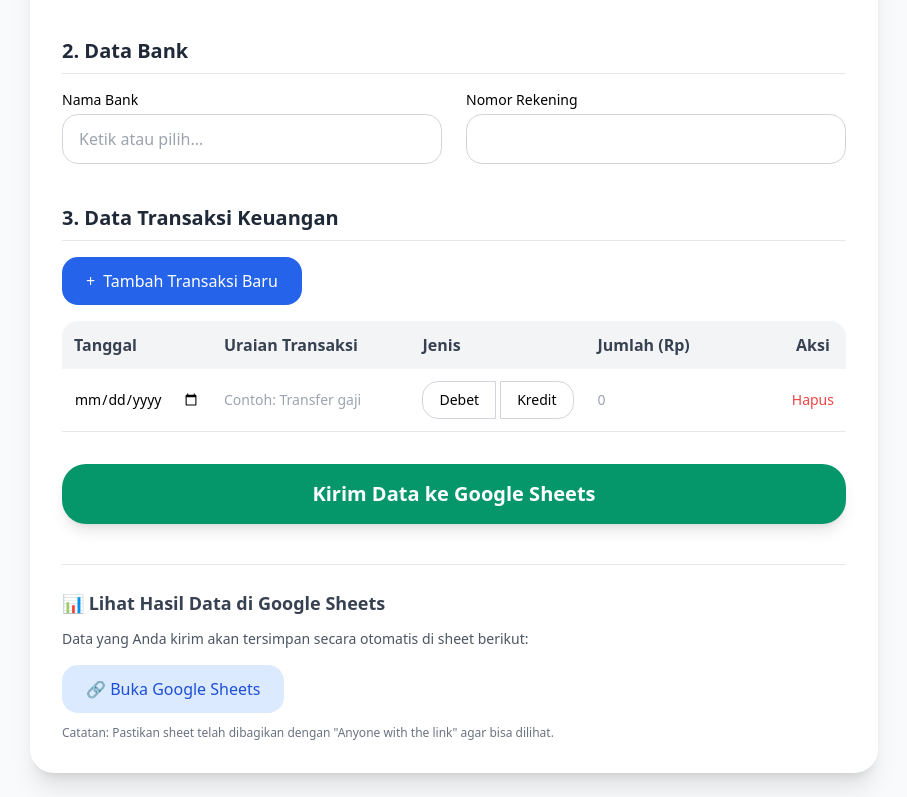
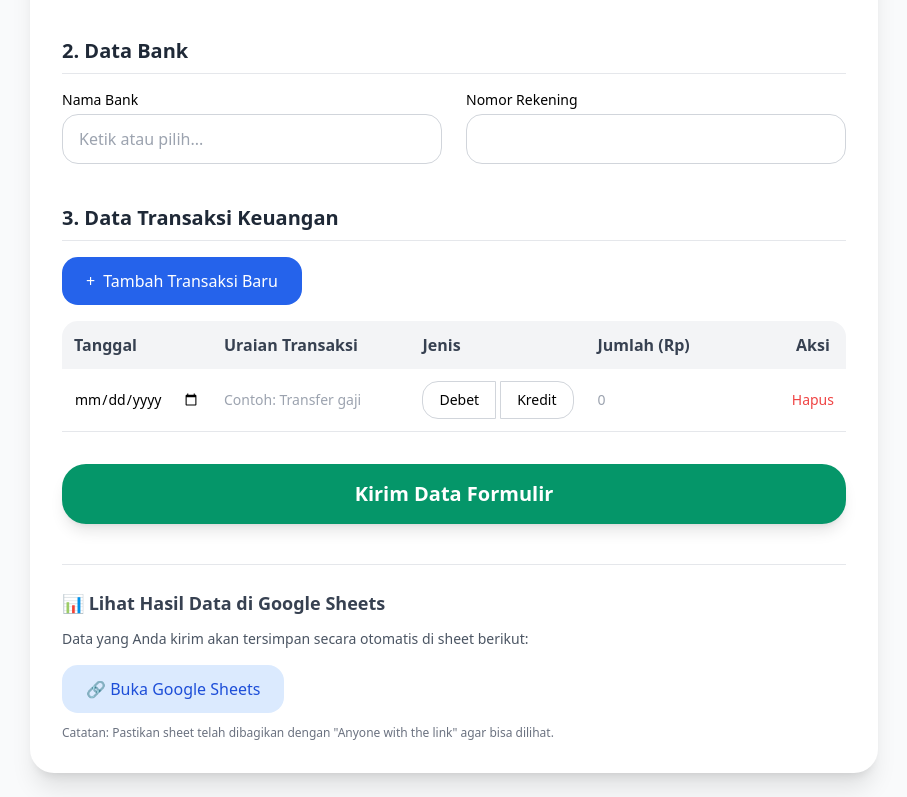
Before and after one commit to Herny-Noor-Aziziah/HERNY-NOOR-AZIZIAH2, a plain HTML site: page index.html in a window 1280 px wide. Shown: the part 612-1409 px from the top of the page, without its empty margins (186-1093 px from the left). Drawn offline with nearby package versions, Linux system fonts and the light colour scheme.

Commit message:
Update index.html

```diff
--- a/index.html
+++ b/index.html
@@ -92,7 +92,7 @@
 
         <button type="submit"
                 class="w-full py-4 bg-emerald-600 hover:bg-emerald-700 text-white text-xl font-semibold rounded-3xl shadow-lg transition">
-          Kirim Data ke Google Sheets
+          Kirim Data Formulir
         </button>
       </form>
 
```
